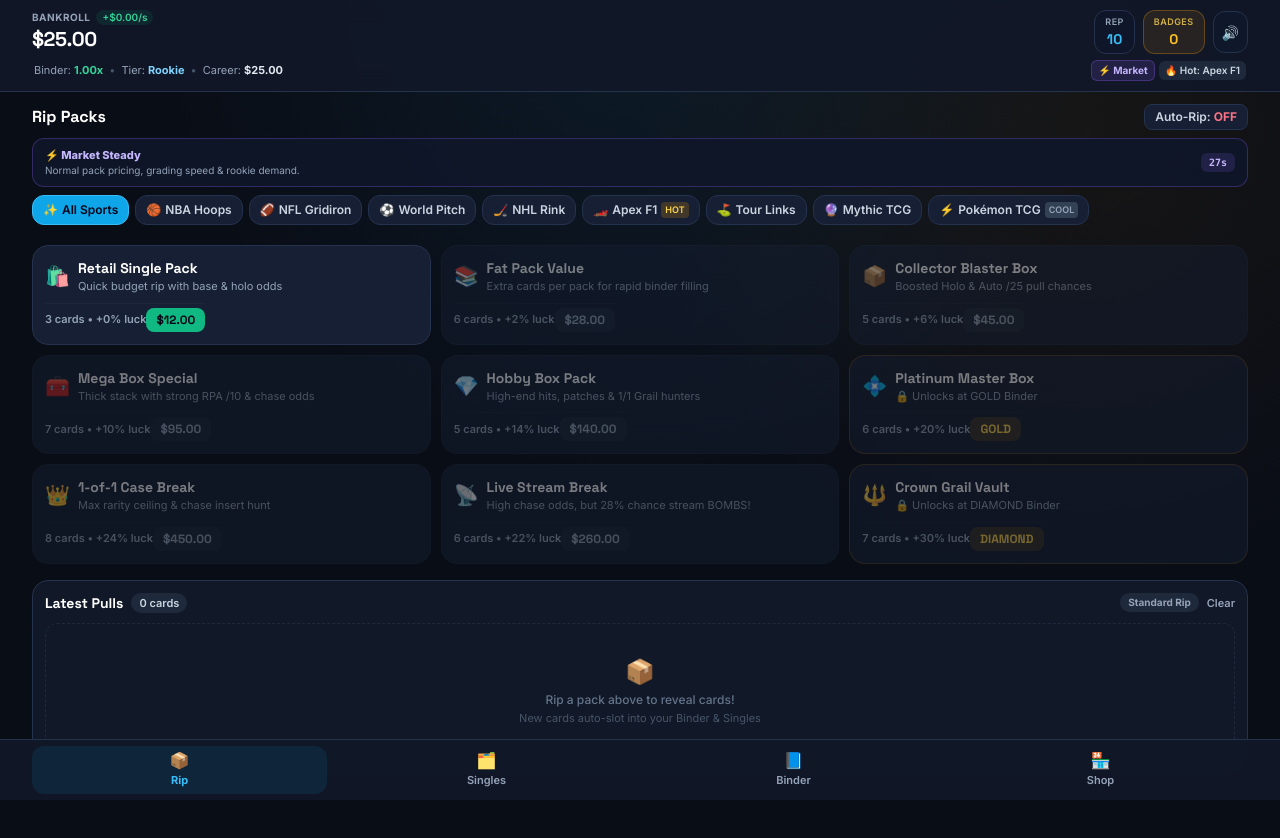
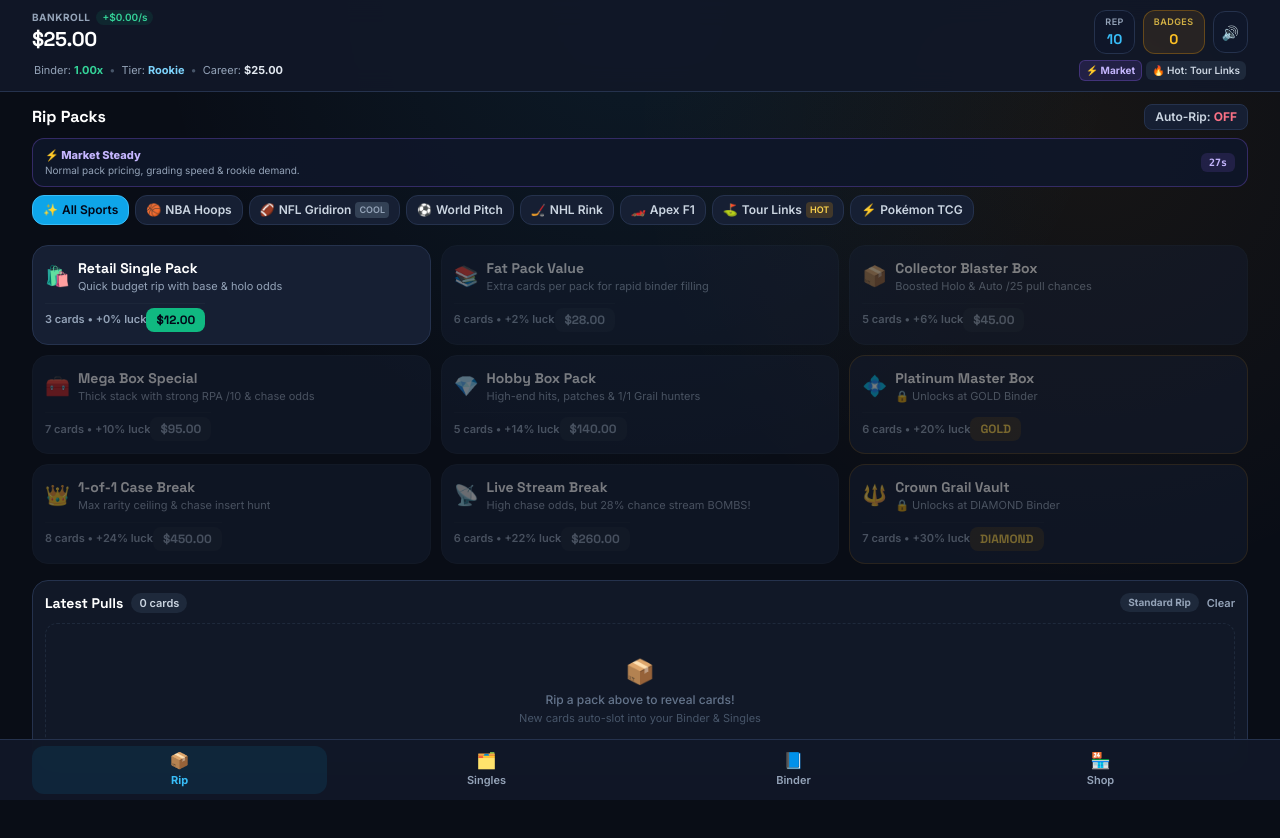
Before and after one commit to fexter23/card-empire-tycoon, a plain HTML site: page index.html in a window 1280 px wide. Drawn offline with nearby package versions, Linux system fonts and the light colour scheme.

Commit message:
Refactor TCG references to Pokémon in index.html
Removed TCG theme references and updated related descriptions to focus on Pokémon theme.

```diff
--- a/index.html
+++ b/index.html
@@ -566,7 +566,6 @@
             HOCKEY:     { id: 'HOCKEY',     label: 'NHL Rink', icon: '🏒', accent: 'text-cyan-400' },
             F1:         { id: 'F1',         label: 'Apex F1', icon: '🏎️', accent: 'text-rose-400' },
             GOLF:       { id: 'GOLF',       label: 'Tour Links', icon: '⛳', accent: 'text-lime-400' },
-            TCG:        { id: 'TCG',        label: 'Mythic TCG', icon: '🔮', accent: 'text-purple-400' },
             POKEMON:    { id: 'POKEMON',    label: 'Pokémon TCG', icon: '⚡', accent: 'text-yellow-400' }
         };
 
@@ -577,7 +576,6 @@
             HOCKEY:     { label: 'NHL Rink Bonus', desc: '+25% NHL card sales & -15% NHL pack cost', salesMult: 0.25, packDiscount: 0.15 },
             F1:         { label: 'Paddock Telemetry', desc: '+20% Slab values & -10% grading wait time', slabBoost: 0.20, gradeSpeedBoost: 0.10 },
             GOLF:       { label: 'Clubhouse Precision', desc: '+25% Golf card sales & +2% base luck', salesMult: 0.25, luckBoost: 0.02 },
-            TCG:        { label: 'Arcane Resonance', desc: '+25% Mythic TCG sales & +8% passive LCS cash', salesMult: 0.25, passiveBoost: 0.08 },
             POKEMON:    { label: 'Pokédex Master', desc: '+25% Pokémon TCG sales & +2% base luck', salesMult: 0.25, luckBoost: 0.02 }
         };
 
@@ -899,17 +897,65 @@
             },
             obj_card_monthly_grail: {
                 id: 'promo_monthly_mythic_sovereign',
-                theme: 'TCG',
-                name: 'Arcane Sovereign 1/1',
+                theme: 'POKEMON',
+                name: 'Guzzlord-GX Promo (Crimson Invasion)',
                 baseVal: 220.00,
                 objectivePromo: true,
-                promoTag: 'MONTHLY EXCLUSIVE'
+                promoTag: 'MONTHLY EXCLUSIVE',
+                artUrl: 'https://assets.tcgdex.net/en/sm/sm4/063/high.webp'
             }
         };
+
+        const CRIMSON_INVASION_NAMES = {
+            1: 'Weedle', 2: 'Kakuna', 3: 'Beedrill', 4: 'Exeggcute', 5: 'Cacnea', 6: 'Cacturne', 7: 'Karrablast', 8: 'Shelmet', 9: 'Accelgor', 10: 'Phantump',
+            11: 'Trevenant', 12: 'Alolan Marowak', 13: 'Slugma', 14: 'Camerupt', 15: 'Litten', 16: 'Torracat', 17: 'Magikarp', 18: 'Gyarados-GX', 19: 'Swinub', 20: 'Piloswine',
+            21: 'Mamoswine', 22: 'Remoraid', 23: 'Octillery', 24: 'Corphish', 25: 'Crawdaunt', 26: 'Feebas', 27: 'Milotic', 28: 'Buizel', 29: 'Floatzel', 30: 'Pikachu',
+            31: 'Alolan Raichu', 32: 'Alolan Geodude', 33: 'Alolan Graveler', 34: 'Alolan Golem-GX', 35: 'Emolga', 36: 'Salandit', 37: 'Salazzle', 38: 'Gengar', 39: 'Misdreavus', 40: 'Mismagius',
+            41: 'Spoink', 42: 'Grumpig', 43: 'Beldum', 44: 'Pumpkaboo', 45: 'Gourgeist', 46: 'Salandit', 47: 'Salazzle', 48: 'Oranguru', 49: 'Nihilego-GX', 50: 'Mankey',
+            51: 'Primeape', 52: 'Cubone', 53: 'Regirock', 54: 'Baltoy', 55: 'Claydol', 56: 'Stunky', 57: 'Buzzwole-GX', 58: 'Murkrow', 59: 'Houndour', 60: 'Houndoom',
+            61: 'Zweilous', 62: 'Hydreigon', 63: 'Guzzlord-GX', 64: 'Mawile', 65: 'Skarmory', 66: 'Aron', 67: 'Aggron', 68: 'Registeel', 69: 'Escavalier', 70: 'Kartana-GX',
+            71: 'Jigglypuff', 72: 'Wigglytuff', 73: 'Xerneas', 74: 'Alolan Exeggutor-GX', 75: 'Jangmo-o', 76: 'Hakamo-o', 77: 'Kommo-o', 78: 'Bagon', 79: 'Swablu', 80: 'Altaria',
+            81: 'Noibat', 82: 'Noivern', 83: 'Staraptor', 84: 'Regigigas', 85: 'Minccino', 86: 'Cinccino', 87: 'Furfrou', 88: 'Stufful', 89: 'Bewear', 90: 'Silvally-GX',
+            91: 'Counter Catcher', 92: 'Desert Altar', 93: 'Devoured Field', 94: 'Faba', 95: 'Gladion', 96: 'Lusamine', 97: 'Mt. Lanakila', 98: 'Olivia', 99: 'Peeking Red Card', 100: 'Sea of Nothingness',
+            101: 'Gyarados-GX (Full Art)', 102: 'Alolan Golem-GX (Full Art)', 103: 'Nihilego-GX (Full Art)', 104: 'Buzzwole-GX (Full Art)', 105: 'Guzzlord-GX (Full Art)', 106: 'Kartana-GX (Full Art)', 107: 'Alolan Exeggutor-GX (Full Art)', 108: 'Silvally-GX (Full Art)', 109: 'Gladion (Full Art)', 110: 'Lusamine (Full Art)',
+            111: 'Olivia (Full Art)', 112: 'Gyarados-GX (Rainbow)', 113: 'Alolan Golem-GX (Rainbow)', 114: 'Nihilego-GX (Rainbow)', 115: 'Buzzwole-GX (Rainbow)', 116: 'Guzzlord-GX (Rainbow)', 117: 'Kartana-GX (Rainbow)', 118: 'Alolan Exeggutor-GX (Rainbow)', 119: 'Silvally-GX (Rainbow)', 120: 'Counter Catcher (Secret)',
+            121: 'Wishful Baton (Secret)', 122: 'Counter Energy (Secret)', 123: 'Warp Energy (Secret)', 124: 'Water Energy (Secret)'
+        };
+
+        function buildCrimsonInvasionSet() {
+            const setCards = [];
+            for (let num = 1; num <= 124; num++) {
+                const padded = String(num).padStart(3, '0');
+                const cardName = CRIMSON_INVASION_NAMES[num] || `Crimson Invasion #${padded}`;
+                const isSecret = num >= 112;
+                const isFullArt = num >= 101 && num <= 111;
+                const isGx = cardName.includes('-GX') && !isFullArt && !isSecret;
+                const baseVal = isSecret
+                    ? Number((22.0 + (num - 112) * 1.4).toFixed(2))
+                    : isFullArt
+                        ? Number((15.0 + (num - 101) * 0.9).toFixed(2))
+                        : isGx
+                            ? 12.50
+                            : Number((5.5 + ((num % 17) * 0.45)).toFixed(2));
+
+                setCards.push({
+                    id: `pkm_sm4_${padded}`,
+                    theme: 'POKEMON',
+                    setCode: 'SM4',
+                    name: `${cardName} (${padded}/111)`,
+                    baseVal,
+                    artUrl: `https://assets.tcgdex.net/en/sm/sm4/${padded}/high.webp`
+                });
+            }
+            return setCards;
+        }
+
+        const SUN_AND_MOON_POKEMON_CARDS = buildCrimsonInvasionSet();
 
         const CARD_CATALOG = [
             ...buildRosterCatalog(),
-            ...BASE_CARD_CATALOG,
+            ...BASE_CARD_CATALOG.filter(c => c.theme !== 'TCG'),
+            ...SUN_AND_MOON_POKEMON_CARDS,
             ...Object.values(OBJECTIVE_REWARD_CARDS)
         ];
 
@@ -1125,7 +1171,7 @@
             {
                 id: 'holo_all_themes',
                 title: 'Prismatic Spectrum',
-                desc: 'Slot a Holo (or higher) in all 7 sports/themes',
+                desc: 'Slot a Holo (or higher) in all active sports/themes',
                 icon: '🌈',
                 cashBonus: 0.08,
                 luckBonus: 0.015,
@@ -1134,7 +1180,7 @@
             {
                 id: 'auto_all_themes',
                 title: 'Signed Across the Board',
-                desc: 'Slot an Auto /25 (or higher) in all 7 sports/themes',
+                desc: 'Slot an Auto /25 (or higher) in all active sports/themes',
                 icon: '✍️',
                 cashBonus: 0.14,
                 luckBonus: 0.025,
@@ -1143,7 +1189,7 @@
             {
                 id: 'rpa_all_themes',
                 title: 'Patch Collector Supreme',
-                desc: 'Slot an RPA /10 (or 1/1 Black) in all 7 sports/themes',
+                desc: 'Slot an RPA /10 (or 1/1 Black) in all active sports/themes',
                 icon: '🧵',
                 cashBonus: 0.22,
                 luckBonus: 0.035,
@@ -1284,8 +1330,8 @@
                 const safeName = escapeSvgText(card.name || 'Pokémon Card');
                 const fallbackSvg = escapeSvgText(renderCardArtwork(card, rarity, opts));
                 return `
-                    <div class="relative w-full h-full bg-slate-950 flex items-center justify-center">
-                        <img src="${safeUrl}" alt="${safeName}" loading="lazy" class="w-full h-full object-cover object-top" onerror="this.outerHTML = decodeURIComponent('${encodeURIComponent(renderCardArtwork(card, rarity, opts))}')" data-fallback="${fallbackSvg}"/>
+                    <div class="relative w-full h-full bg-slate-950 flex items-center justify-center p-0.5">
+                        <img src="${safeUrl}" alt="${safeName}" loading="lazy" class="w-full h-full object-contain" onerror="this.outerHTML = decodeURIComponent('${encodeURIComponent(renderCardArtwork(card, rarity, opts))}')" data-fallback="${fallbackSvg}"/>
                     </div>
                 `;
             }
@@ -1665,9 +1711,7 @@
             const baseLcs = lcsLevel * 1.8;
             const completedSets = getCompletedSetsCount();
             const setBonus = 1 + (completedSets * 0.15);
-            const themePassiveBoost =
-                (state.binder['soc_4'] ? 0.05 : 0) +
-                (state.binder['tcg_4'] ? 0.08 : 0);
+            const themePassiveBoost = (state.binder['soc_4'] ? 0.05 : 0);
             const keeperBoost = getKeeperBonusMultiplier();
             return baseLcs * setBonus * (1 + themePassiveBoost) * keeperBoost * getPrestigeMultiplier();
         }
@@ -2725,7 +2769,7 @@
                             </span>
                             ${p.isNew ? '<span class="text-[9px] font-extrabold bg-emerald-400 text-slate-950 px-1.5 py-0.5 rounded">NEW</span>' : `<span class="text-[9px] font-semibold px-1 py-0.2 rounded border ${cond.badgeClass}">${cond.short}</span>`}
                         </div>
-                        <div class="my-1 z-10 rounded-lg overflow-hidden border border-white/10 h-20 bg-slate-950">
+                        <div class="my-1 z-10 rounded-lg overflow-hidden border border-white/10 ${card.artUrl ? 'aspect-[2.5/3.5] h-auto max-h-48 mx-auto' : 'h-20'} bg-slate-950">
                             ${renderCardVisual(card, rarity, { chaseId: p.chaseId, isCoty: p.isCoty })}
                         </div>
                         <div class="z-10 mt-1">
@@ -2857,7 +2901,7 @@
                 return `
                     <div class="bg-empire-card border ${item.isKeeper ? 'border-amber-500/40' : (item.graded ? 'border-amber-500/40' : 'border-empire-border')} rounded-2xl p-2.5 flex items-center justify-between gap-2">
                         <div class="flex items-center gap-2.5 min-w-0">
-                            <div class="w-16 h-12 rounded-lg overflow-hidden border border-white/10 shrink-0 bg-slate-950">
+                            <div class="${card.artUrl ? 'w-12 h-16' : 'w-16 h-12'} rounded-lg overflow-hidden border border-white/10 shrink-0 bg-slate-950">
                                 ${renderCardVisual(card, rarity, { chaseId: item.chaseId, isCoty: item.isCoty })}
                             </div>
                             <div class="min-w-0">
@@ -3073,7 +3117,7 @@
                             </span>
                             <span class="text-[10px]">${THEMES[card.theme]?.icon || ''}</span>
                         </div>
-                        <div class="my-1 rounded overflow-hidden border border-white/10 h-12 bg-slate-950 ${owned ? '' : 'grayscale opacity-40'}">
+                        <div class="my-1 rounded overflow-hidden border border-white/10 ${card.artUrl ? 'aspect-[2.5/3.5] h-auto max-h-36 mx-auto' : 'h-12'} bg-slate-950 ${owned ? '' : 'grayscale opacity-40'}">
                             ${renderCardVisual(card, rarity || RARITIES[0], {})}
                         </div>
                         <div class="text-[10px] font-bold ${owned ? 'text-white' : 'text-slate-500'} leading-tight truncate">${card.name}</div>
```
